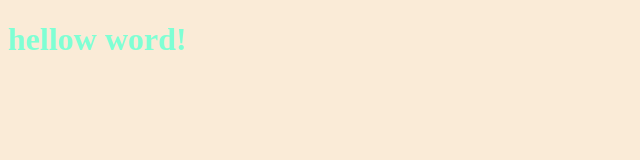
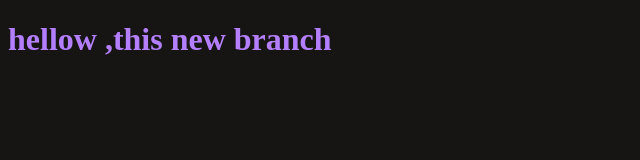
Before and after one commit to bessannazzal856-ctrl/myproject, a plain HTML site: page index.html in a window 1280 px wide. Shown: the whole page, without its empty margins (0-640 px from the left). Drawn offline with Linux system fonts and the light colour scheme.

Commit message:
changing style for the title

```diff
--- a/index.html
+++ b/index.html
@@ -4,9 +4,9 @@
     <meta charset="UTF-8">
     <meta name="viewport" content="width=device-width, initial-scale=1.0">
     <title>Document</title>
-    <link rel="stylesheet" href="style.css"
+    <link rel="stylesheet" href="style.css">
 </head>
 <body>
-    <h1>hellow word!</h1>
+    <h1>hellow ,this new branch</h1>
 </body>
 </html>
--- a/style.css
+++ b/style.css
@@ -1,6 +1,6 @@
 h1{
-    color:aquamarine;
+    color:rgb(180, 127, 255);
 }
 body{
-    background-color: antiquewhite;
+    background-color: rgb(22, 21, 19);
 }
```
